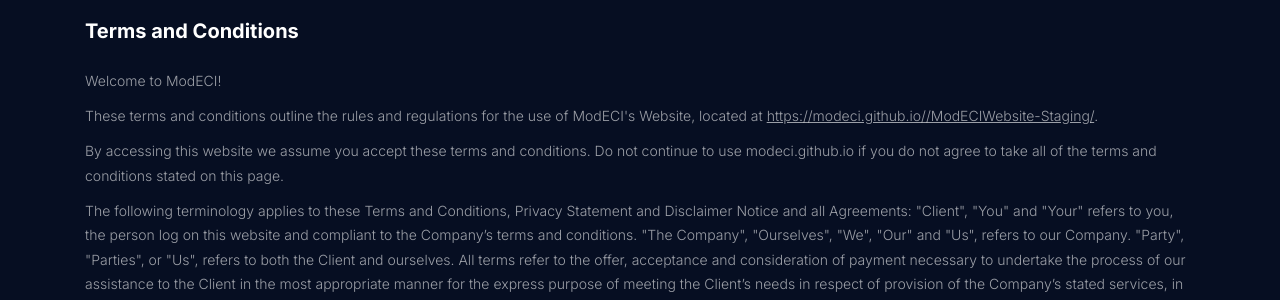
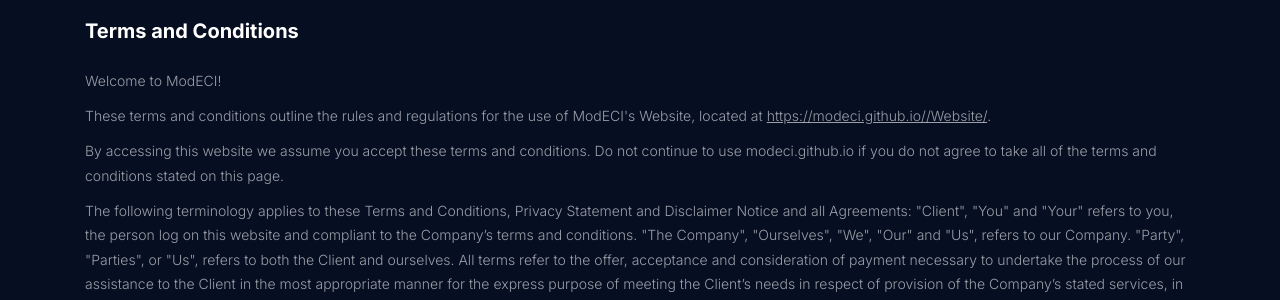
Before and after one commit to ModECI/Website, a Jekyll site: the page built from privacy_policy.md, in a window 1280 px wide and 900 px high. Shown: the part 170-470 px from the top of the window. Built offline with Jekyll 4.4.1, drawn with Linux system fonts in a browser that asks for light colours.

Commit message:
Changes the base url

```diff
--- a/_config.yml
+++ b/_config.yml
@@ -1,5 +1,5 @@
 url: https://metacell.github.io
-baseurl: /ModECIWebsite-Staging/
+baseurl: /Website/
 
 # Site settings
 title: ModECI
```
